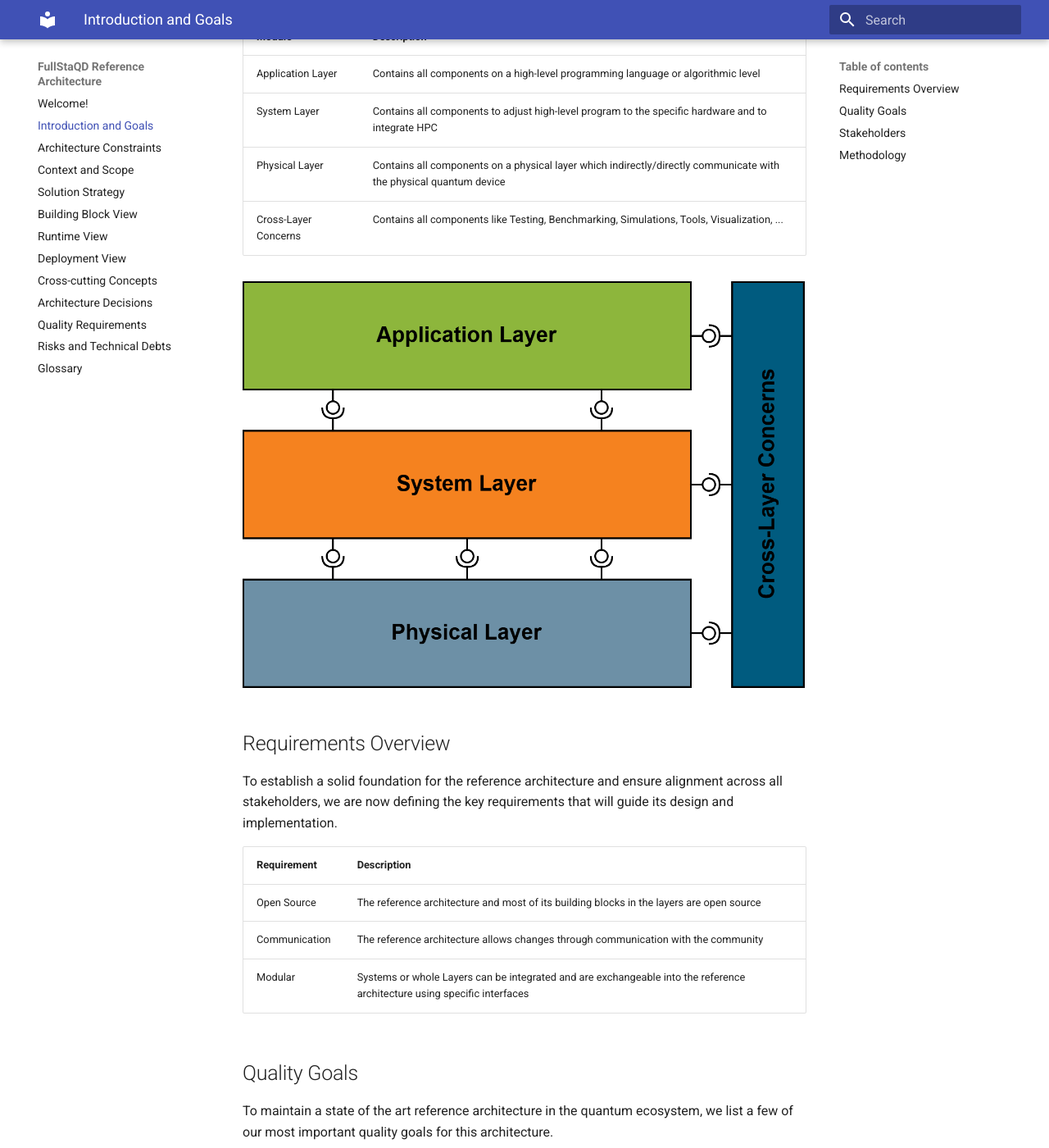
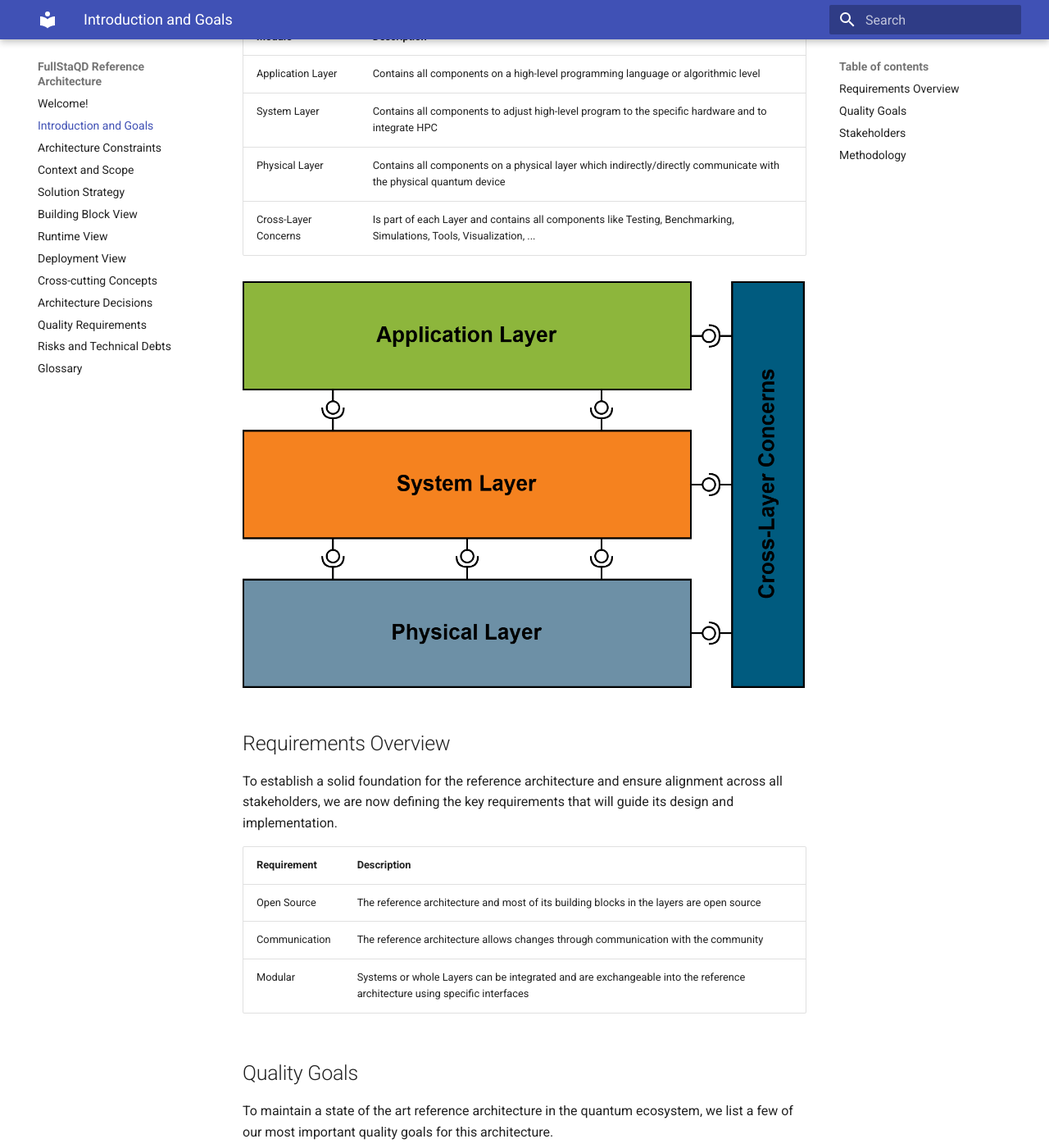
Before and after one commit to FullStaQD/architecture, an MkDocs documentation site: the page built from docs/01_introduction_and_goals.md, in a window 1280 px wide and 1400 px high, scrolled down 369 px. Shown: the whole window at 82% size. Built offline with MkDocs 1.6.1 and Material for MkDocs 9.7.7, drawn with Linux system fonts in a browser that asks for light colours; some of the changed text lies outside the part shown.

Commit message:
Update 01_introduction_and_goals.md
Signed-off-by: RinorKIT <tc4656@kit.edu>

```diff
--- a/docs/01_introduction_and_goals.md
+++ b/docs/01_introduction_and_goals.md
@@ -8,7 +8,7 @@ The reference architecture is divided into three layers and cross-layer concerns
 | Application Layer | Contains all components on a high-level programming language or algorithmic level  |
 | System Layer  | Contains all components to adjust high-level program to the specific hardware and to integrate HPC |
 | Physical Layer  | Contains all components on a physical layer which indirectly/directly communicate with the physical quantum device  |
-| Cross-Layer Concerns  | Contains all components like Testing, Benchmarking, Simulations, Tools, Visualization, ...  |
+| Cross-Layer Concerns  | Is part of each Layer and contains all components like Testing, Benchmarking, Simulations, Tools, Visualization, ...  |
 
 ![](./images/Reference-Architecture-Introduction.png)
 
```
Also changed, not shown: other parts of docs/01_introduction_and_goals.md (+2 -5 lines).
